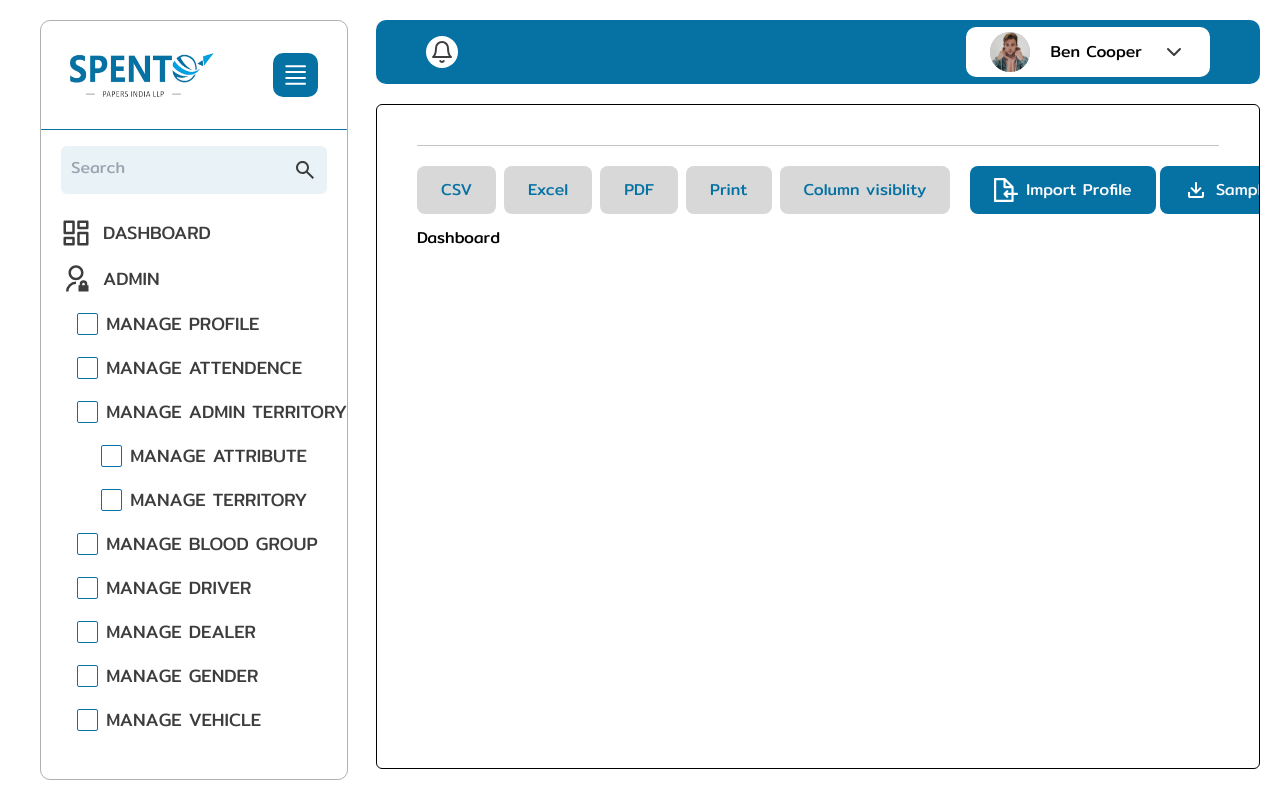
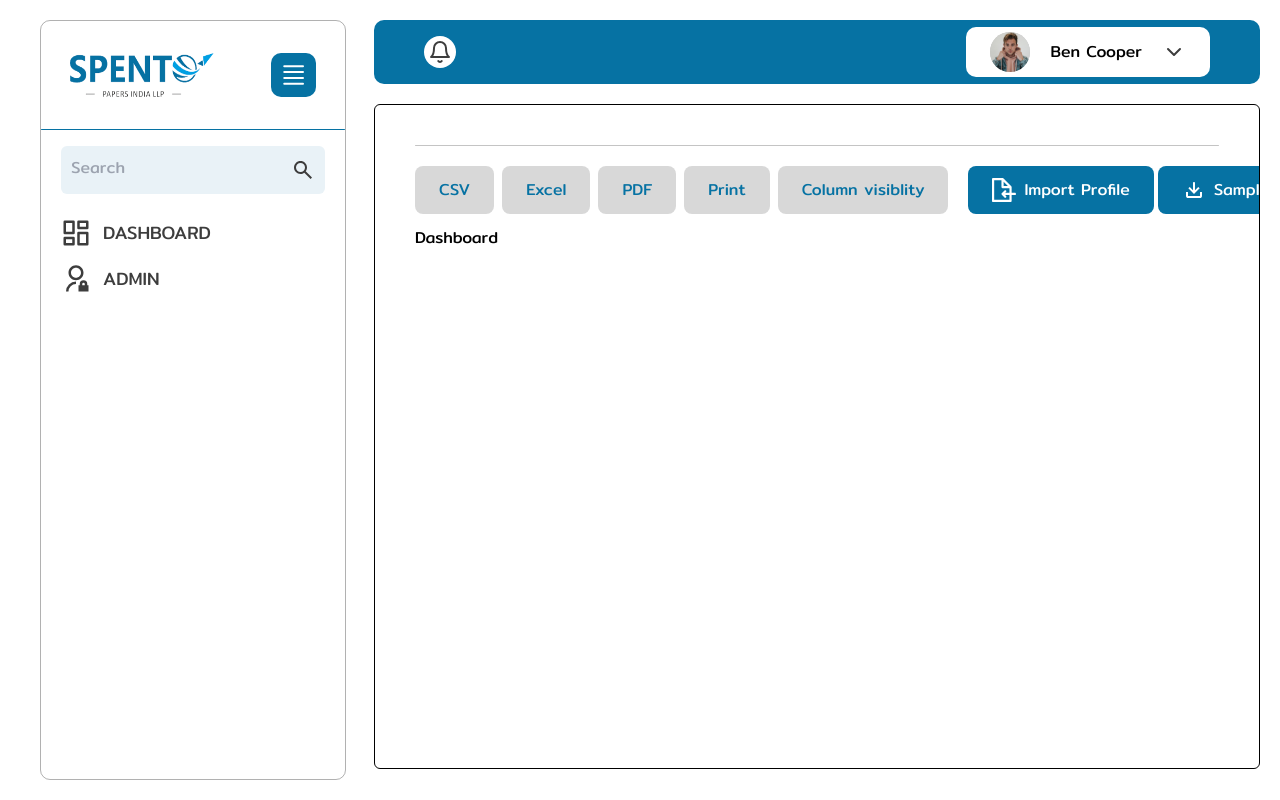
Before and after one commit to Akshay-Gengaje/Spento_Dashboard, a React (Vite) app: page /dashboard in a window 1280 px wide. Built offline with nearby package versions, Linux system fonts and the light colour scheme.

Commit message:
Update sidebar routes and add submenus

```diff
--- a/src/components/Sidebar/Sidebar.jsx
+++ b/src/components/Sidebar/Sidebar.jsx
@@ -1,12 +1,26 @@
+import { useState } from "react";
 import SearchBar from "../SearchBar";
 import Devider from "./../../ui/Devider";
 import Menu from "./Menu";
 import { routes } from "./routes";
-import { NavLink } from "react-router-dom";
 import SubMenu from "./SubMenu";
-import React from "react";
-// max-h-[calc(100vh_-_48px)]
+
 const Sidebar = () => {
+  const [expandedRoutes, setExpandedRoutes] = useState([]);
+
+  const toggleSubRoutes = (routePath) => {
+    if (expandedRoutes.includes(routePath)) {
+      setExpandedRoutes((prevExpandedRoutes) =>
+        prevExpandedRoutes.filter((path) => path !== routePath),
+      );
+    } else {
+      setExpandedRoutes((prevExpandedRoutes) => [
+        ...prevExpandedRoutes,
+        routePath,
+      ]);
+    }
+  };
+
   return (
     <div className="my-5 ml-10 hidden min-w-fit rounded-[10px] border border-[#3d3d3d66] lg:flex lg:flex-col ">
       <div>
@@ -20,35 +34,24 @@ const Sidebar = () => {
       </div>
       <div className=" w-full overflow-scroll">
         {routes.map((route) => (
-          <div key={route.name}>
-            <NavLink
-              activeClassName="active"
-              to={route.path}
-              className="flex w-full items-center py-2 text-darkGray"
+          <div key={route.category.name}>
+            <div
+              onClick={() => toggleSubRoutes(route.category.name)}
+              className="flex w-full cursor-pointer items-center py-2 text-darkGray"
               id="sidebar-menu"
             >
-              <span className=" ml-5 mr-3 text-[30px]">{route.icon}</span>
-              <span className="text-lg uppercase">{route.name}</span>
-            </NavLink>
-            {route.children &&
-              route.children.map((subRoute) => {
-                if (subRoute.children) {
-                  return (
-                    <React.Fragment key={subRoute.name}>
-                      <SubMenu subRoute={subRoute} key={subRoute.name} />
-                      {subRoute.children &&
-                        subRoute.children.map((child) => {
-                          return (
-                            <div className="pl-6" key={child.name}>
-                              <SubMenu subRoute={child} key={child.name} />
-                            </div>
-                          );
-                        })}
-                    </React.Fragment>
-                  );
-                }
-                return <SubMenu subRoute={subRoute} key={subRoute.name} />;
-              })}
+              <span className=" ml-5 mr-3 text-[30px]">
+                {route.category.icon}
+              </span>
+              <span className="text-lg uppercase">{route.category.name}</span>
+            </div>
+            {expandedRoutes.includes(route.category.name) && route.children && (
+              <div className="pl-2">
+                {route.children.map((subRoute) => (
+                  <SubMenu key={subRoute.path} subRoute={subRoute} />
+                ))}
+              </div>
+            )}
           </div>
         ))}
       </div>
--- a/src/components/Sidebar/SubMenu.jsx
+++ b/src/components/Sidebar/SubMenu.jsx
@@ -4,15 +4,24 @@ const SubMenu = ({ subRoute }) => {
   return (
     <div>
       <NavLink
-        activeClassName="active"
+        activeclassname="active"
         to={subRoute.path}
         className="ml-9 flex w-fit items-center space-x-2 py-2 text-darkGray"
       >
         <span className="block rounded-sm border border-darkBlue p-[0.2rem]">
           <span className="block p-[0.4rem]" id="checkbox"></span>
         </span>
-        <span className=" text-lg uppercase" id='nav'>{subRoute.name}</span>
+        <span className="text-lg uppercase" id="nav">
+          {subRoute.name}
+        </span>
       </NavLink>
+      {subRoute.children && (
+        <div className="pl-6">
+          {subRoute.children.map((child) => (
+            <SubMenu key={child.path} subRoute={child} />
+          ))}
+        </div>
+      )}
     </div>
   );
 };
--- a/src/components/Sidebar/routes.jsx
+++ b/src/components/Sidebar/routes.jsx
@@ -2,14 +2,17 @@ import { RiAdminLine } from "react-icons/ri";
 import { LuLayoutDashboard } from "react-icons/lu";
 export const routes = [
   {
-    path: "/dashboard",
-    name: "Dashboard",
-    icon: <LuLayoutDashboard />,
+    category: {
+      name: "Dashboard",
+      icon: <LuLayoutDashboard />,
+    },
+    children: [],
   },
   {
-    path: "/admin/profile",
-    name: "Admin",
-    icon: <RiAdminLine />,
+    category: {
+      name: "Admin",
+      icon: <RiAdminLine />,
+    },
     children: [
       {
         path: "admin/profile",
```
